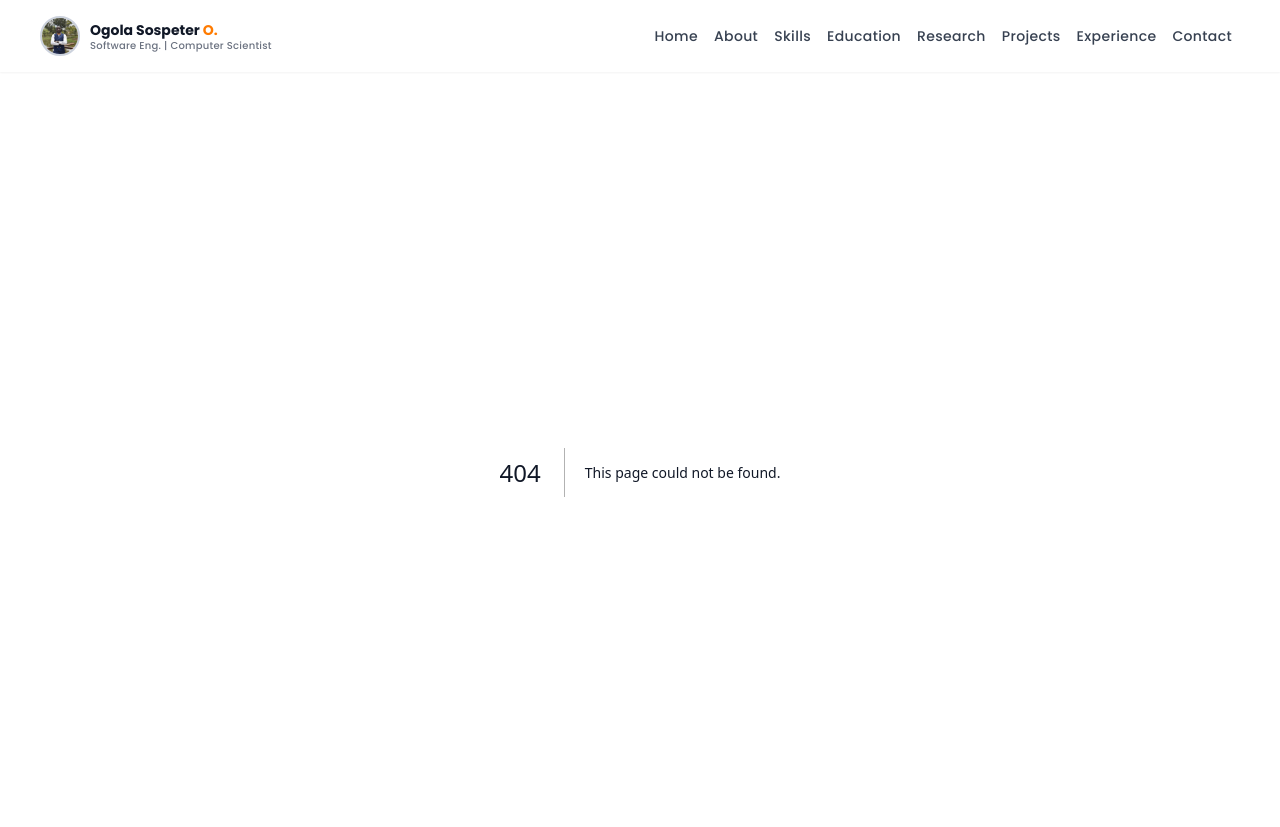
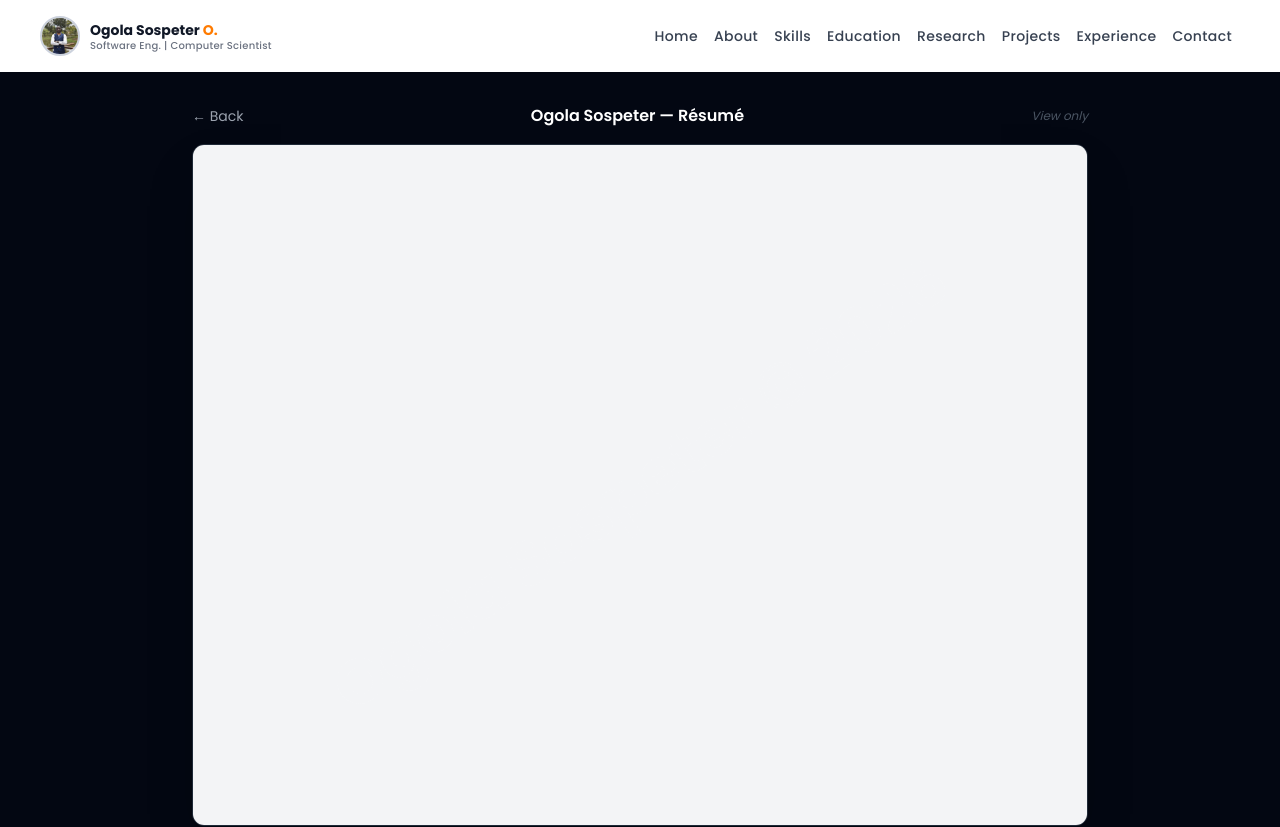
Before and after one commit to ogolaSospeter/ogolasospeter.github.io, a Next.js app: page /resume in a window 1280 px wide. Before the commit this address had no page. Shown: the top 827 px of the page. Built offline with nearby package versions, Linux system fonts and the light colour scheme.

Commit message:
feat: add protected resume viewer — blocks right-click, download, keyboard shortcuts

```diff
--- /dev/null
+++ b/app/resume/page.tsx
@@ -0,0 +1,11 @@
+import type { Metadata } from "next";
+import ResumeViewer from "@/components/ResumeViewer";
+
+export const metadata: Metadata = {
+  title: "Resume — Ogola Sospeter",
+  robots: { index: false, follow: false },
+};
+
+export default function ResumePage() {
+  return <ResumeViewer />;
+}
--- a/components/AboutSection.tsx
+++ b/components/AboutSection.tsx
@@ -103,9 +103,7 @@ export default function AboutSection() {
             </div>
 
             <Link
-              href="/OGOLA-SOSPETER-OKONGO_RESUME.pdf"
-              target="_blank"
-              rel="noopener noreferrer"
+              href="/resume"
               className="inline-flex items-center px-5 py-2 bg-purple-700 text-white rounded-lg shadow-lg hover:bg-purple-800 transition-colors duration-300 text-sm sm:text-base md:text-lg"
             >
               View Resume
--- /dev/null
+++ b/components/ResumeViewer.tsx
@@ -0,0 +1,96 @@
+"use client";
+
+import { useEffect, useRef } from "react";
+import Link from "next/link";
+
+export default function ResumeViewer() {
+  const containerRef = useRef<HTMLDivElement>(null);
+
+  useEffect(() => {
+    // Block right-click on the viewer
+    const el = containerRef.current;
+    if (!el) return;
+
+    const blockContext = (e: MouseEvent) => e.preventDefault();
+    const blockKeys = (e: KeyboardEvent) => {
+      // Block Ctrl+S, Ctrl+P, Ctrl+Shift+I, F12, PrintScreen
+      if (
+        (e.ctrlKey && ["s", "p", "u"].includes(e.key.toLowerCase())) ||
+        e.key === "F12" ||
+        e.key === "PrintScreen"
+      ) {
+        e.preventDefault();
+      }
+    };
+
+    el.addEventListener("contextmenu", blockContext);
+    document.addEventListener("keydown", blockKeys);
+
+    return () => {
+      el.removeEventListener("contextmenu", blockContext);
+      document.removeEventListener("keydown", blockKeys);
+    };
+  }, []);
+
+  return (
+    <div
+      ref={containerRef}
+      className="min-h-screen bg-gray-950 flex flex-col items-center py-8 px-4"
+      style={{ userSelect: "none", WebkitUserSelect: "none" }}
+    >
+      {/* Header */}
+      <div className="w-full max-w-4xl flex items-center justify-between mb-4">
+        <Link
+          href="/#about"
+          className="text-gray-400 hover:text-white text-sm transition-colors"
+        >
+          ← Back
+        </Link>
+        <h1 className="text-white font-semibold text-base">
+          Ogola Sospeter — Résumé
+        </h1>
+        <span className="text-xs text-gray-600 italic">View only</span>
+      </div>
+
+      {/* Viewer wrapper — overlay blocks direct interaction with iframe */}
+      <div className="relative w-full max-w-4xl rounded-xl overflow-hidden shadow-2xl border border-gray-800">
+        {/* Watermark */}
+        <div
+          className="absolute inset-0 pointer-events-none z-10 flex items-center justify-center"
+          aria-hidden="true"
+        >
+          <p
+            className="text-white font-bold text-4xl opacity-[0.04] rotate-[-35deg] whitespace-nowrap select-none"
+            style={{ fontSize: "clamp(2rem, 6vw, 4rem)" }}
+          >
+            Ogola Sospeter © 2026
+          </p>
+        </div>
+
+        {/* Transparent click-blocker overlay — prevents right-click save on iframe */}
+        <div
+          className="absolute inset-0 z-20"
+          style={{ pointerEvents: "auto", background: "transparent" }}
+          onContextMenu={(e) => e.preventDefault()}
+          onDragStart={(e) => e.preventDefault()}
+        />
+
+        {/* PDF iframe */}
+        <iframe
+          src="/OGOLA-SOSPETER-OKONGO_RESUME.pdf#toolbar=0&navpanes=0&scrollbar=0"
+          className="w-full"
+          style={{
+            height: "85vh",
+            border: "none",
+            pointerEvents: "none",
+          }}
+          title="Ogola Sospeter Resume"
+        />
+      </div>
+
+      <p className="mt-4 text-xs text-gray-600 italic">
+        © 2026 Ogola Sospeter. All rights reserved. Unauthorized reproduction prohibited.
+      </p>
+    </div>
+  );
+}
```
